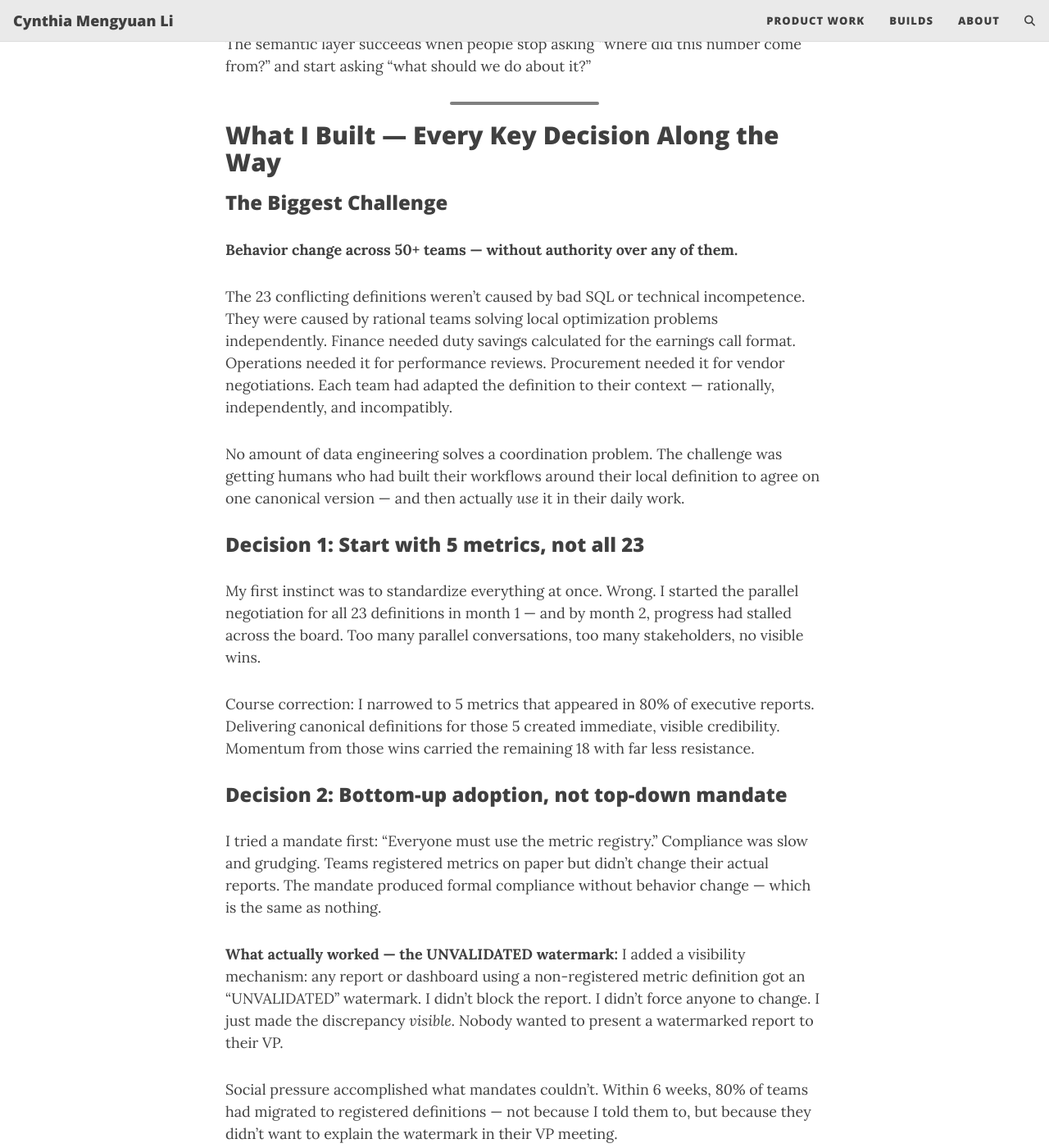
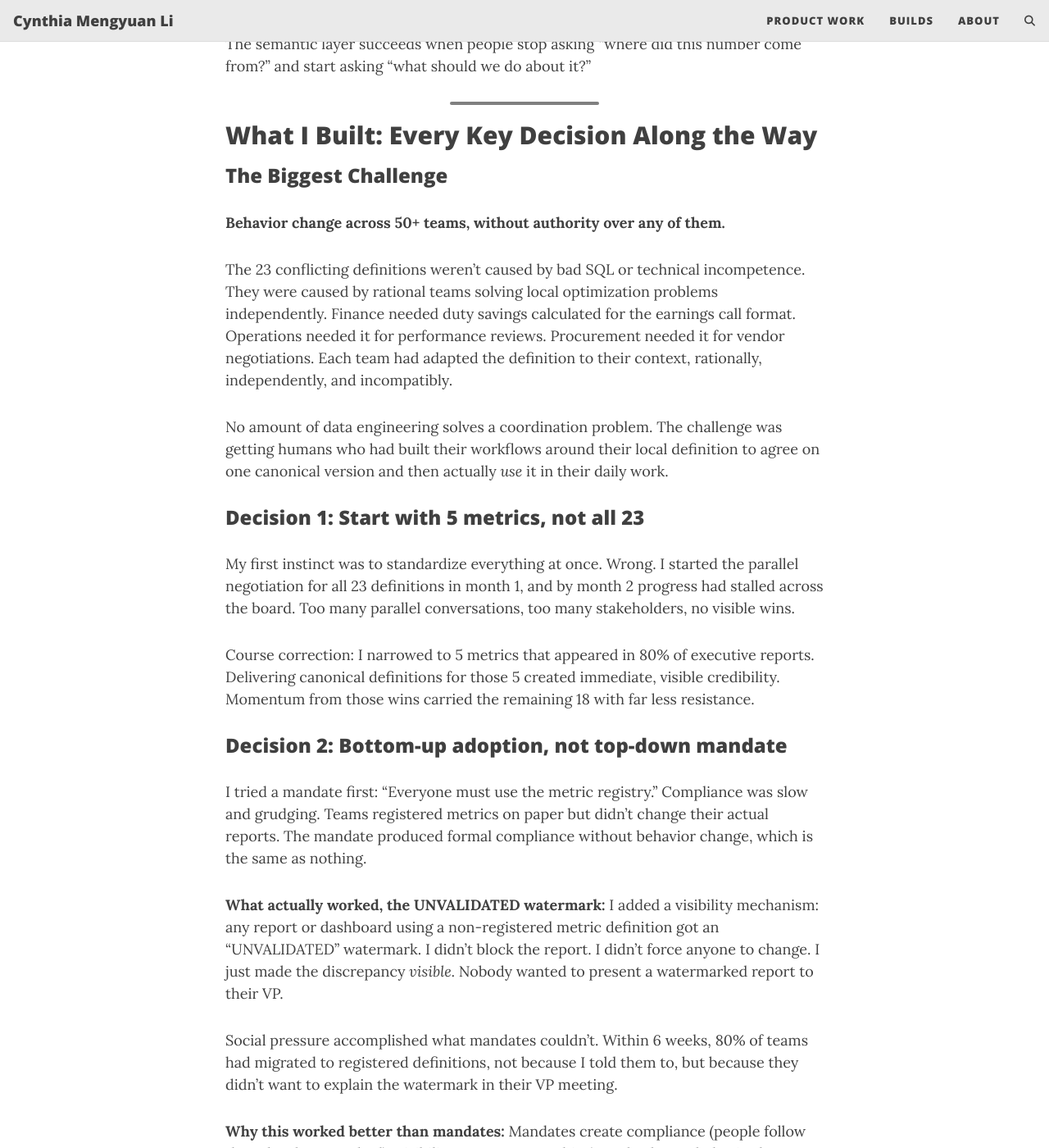
Before and after one commit to cynthialmy/cynthialmy.github.io, a Jekyll site: the page built from _posts/2025-02-13-semantic-layer-bi.md, in a window 1280 px wide and 1400 px high, scrolled down 10042 px. Shown: the whole window at 82% size. Built offline with Jekyll 4.4.1, drawn with Linux system fonts in a browser that asks for light colours; comment, search, counter and statistics services are not loaded; some of the changed text lies outside the part shown.

Commit message:
modified semantic post

```diff
--- a/_posts/2025-02-13-semantic-layer-bi.md
+++ b/_posts/2025-02-13-semantic-layer-bi.md
@@ -9,9 +9,9 @@ share-img: assets/img/semantic-layer.jpg
 comments: true
 ---
 
-At Volvo Cars, data is generated at enormous scale across manufacturing lines, supply chain systems, dealer networks, connected vehicles, and procurement platforms. The challenge is not producing data. The challenge is producing meaning. Across 50+ teams, the same metric was calculated differently — "duty savings" alone had 23 conflicting definitions. Finance calculated it one way for the earnings call. Operations calculated it differently for performance reviews. Both were "correct" in their local context — and both produced different numbers in the same executive meeting.
+At Volvo Cars, data is generated at enormous scale across manufacturing lines, supply chain systems, dealer networks, connected vehicles, and procurement platforms. The challenge is not producing data. The challenge is producing meaning. Across 50+ teams, the same metric was calculated differently. "Duty savings" alone had 23 conflicting definitions. Finance calculated it one way for the earnings call. Operations calculated it differently for performance reviews. Both were "correct" in their local context, yet both produced different numbers in the same executive meeting.
 
-This post documents how I built a semantic-layer-driven BI product that treats metric definition as infrastructure, not decoration — and the governance framework that drove adoption across every one of those teams. The goal was to move from fragmented reporting to a governed, reusable abstraction that enables consistent decisions across the organization.
+This post documents how I built a semantic-layer-driven BI product that treats metric definition as infrastructure, not decoration, and the governance framework that drove adoption across every one of those teams. The goal was to move from fragmented reporting to a governed, reusable abstraction that enables consistent decisions across the organization.
 
 > **Interactive demo:** [Metric Trust Explorer](https://semantic-layer-demo.streamlit.app/) shows how three source systems compute the same procurement metrics differently, and how a governed semantic layer resolves the inconsistency. Source on [GitHub](https://github.com/cynthialmy/semantic-layer-demo).
 
@@ -40,9 +40,9 @@ At a company like Volvo Cars, the absence of a semantic layer is not a theoretic
 
 ### The Cost to Operators and the Business
 
-Analytics teams spent roughly 20% of every workweek reconciling conflicting numbers instead of producing insights. Executive meetings regularly derailed — the first 20 minutes of a 60-minute meeting were spent debating "whose number is right?" instead of making decisions. Trust in analytics was eroding, and when executives lose trust, they revert to gut decisions and spreadsheet fiefdoms.
+Analytics teams spent roughly 20% of every workweek reconciling conflicting numbers instead of producing insights. Executive meetings regularly derailed: the first 20 minutes of a 60-minute meeting were spent debating "whose number is right?" instead of making decisions. Trust in analytics was eroding, and when executives lose trust, they revert to gut decisions and spreadsheet fiefdoms.
 
-Every downstream system consumed inconsistent inputs. Dashboards contradicted each other. AI models trained on one team's metric definition produced outputs that didn't align with another team's reports. The analytics team became a bottleneck, not an accelerator — because their primary job became reconciliation, not analysis.
+Every downstream system consumed inconsistent inputs. Dashboards contradicted each other. AI models trained on one team's metric definition produced outputs that didn't align with another team's reports. The analytics team became a bottleneck, not an accelerator, because their primary job became reconciliation, not analysis.
 
 The following examples illustrate where the pain surfaces and why it compounds as the organization scales.
 
@@ -284,13 +284,13 @@ Created a metric governance council with reps from analytics, engineering, legal
 - **User:** Analytics team lead (semi-technical, responsible for team-level reporting accuracy)
 - **Workflow:** Checks metric registry for canonical definition → uses registered SQL logic in their report → report shows "VALIDATED" status → presents confidently in executive review
 - **Decision:** Team lead no longer spends time reconciling against other teams' numbers. Executive meetings focus on business decisions, not data debates.
-- **Metric impact:** *"We went from spending 20% of our time arguing about which number is right to spending 0% — and the executive meetings actually make decisions now."*
+- **Metric impact:** *"We went from spending 20% of our time arguing about which number is right to spending 0%, and the executive meetings actually make decisions now."*
 
 **How I drove and measured adoption:**
 - **UNVALIDATED watermark → social pressure:** Reports using non-registered metric definitions received a visible watermark. 80% of reports at launch → <5% at month 6. No one wanted to present a watermarked dashboard to their VP.
 - **Metric registry coverage:** 5 core metrics (month 1) → 23 metrics (month 6) → 40+ metrics (month 12)
 - **Executive feedback:** 3 VPs independently noted that meetings "stopped being about debating numbers and started being about decisions."
-- **Governance council participation:** 100% attendance at quarterly reviews — because teams saw their input reflected in policy changes. This participation metric was my proxy for "do stakeholders feel ownership?"
+- **Governance council participation:** 100% attendance at quarterly reviews, because teams saw their input reflected in policy changes. This participation metric was my proxy for "do stakeholders feel ownership?"
 
 ---
 
@@ -306,7 +306,7 @@ Created a metric governance council with reps from analytics, engineering, legal
 | Metric registry coverage | 0 metrics registered | 40+ with canonical definitions, SQL, owner, version history | Registry count | 12 months |
 | Framework org adoption | One team pilot | Adopted as org-wide standard | Executive mandate after demonstrated results | 9 months |
 
-**How "zero data incidents" was measured:** Before the governance framework, data quality issues were tracked reactively — incidents were logged when someone found wrong numbers in a report. After implementing data contracts and validation gates, we continued the same tracking mechanism. Zero incidents in 12 months meant: no schema changes propagated without sign-off, no validation gate failures reached production dashboards, and zero "my number vs. your number" escalations in executive reviews.
+**How "zero data incidents" was measured:** Before the governance framework, data quality issues were tracked reactively: incidents were logged when someone found wrong numbers in a report. After implementing data contracts and validation gates, we continued the same tracking mechanism. Zero incidents in 12 months meant: no schema changes propagated without sign-off, no validation gate failures reached production dashboards, and zero "my number vs. your number" escalations in executive reviews.
 
 ---
 
@@ -315,7 +315,7 @@ Created a metric governance council with reps from analytics, engineering, legal
 1. **Watermark, not block.** I never blocked a report from being published. I made non-compliance *visible* instead of *punished.* Blocking would have caused rebellion and workarounds. Visibility caused voluntary compliance. Preserving team autonomy while creating accountability was the key insight.
 2. **No auto-correction of metric discrepancies.** The system flags discrepancies; humans investigate. Auto-correction could mask legitimate data differences and remove the human conversation that's often where the real governance happens.
 3. **No self-service metric publishing to shared dashboards.** Sandboxed creation is free; publishing requires review. Freedom without governance creates metric chaos.
-4. **No automation of governance council decisions.** Every metric definition change requires human review and cross-functional sign-off. The hardest part of governance is the *conversation between humans with different priorities*, not the rule enforcement. That conversation can't be automated — and shouldn't be.
+4. **No automation of governance council decisions.** Every metric definition change requires human review and cross-functional sign-off. The hardest part of governance is the *conversation between humans with different priorities*, not the rule enforcement. That conversation can't be automated, and shouldn't be.
 
 ---
 
```
Also changed, not shown: other parts of _posts/2025-02-13-semantic-layer-bi.md (+15 -15 lines).
